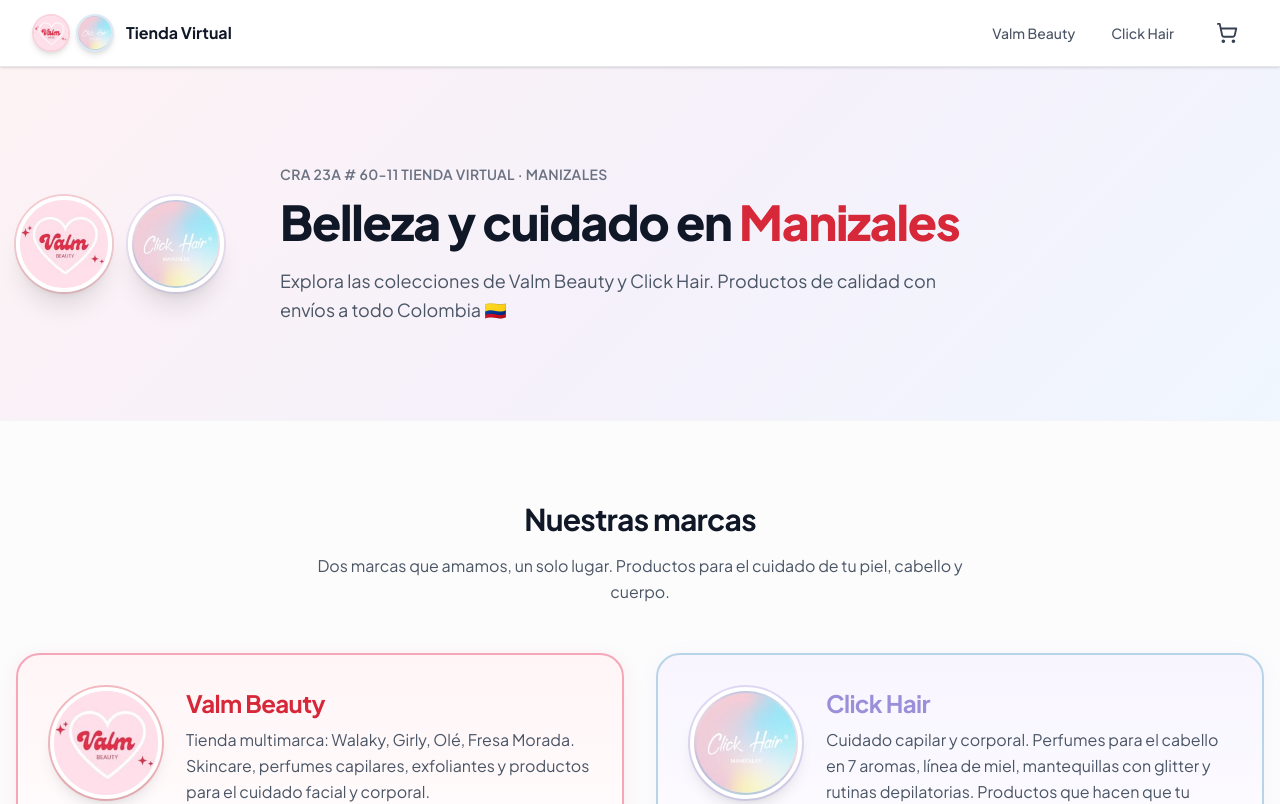
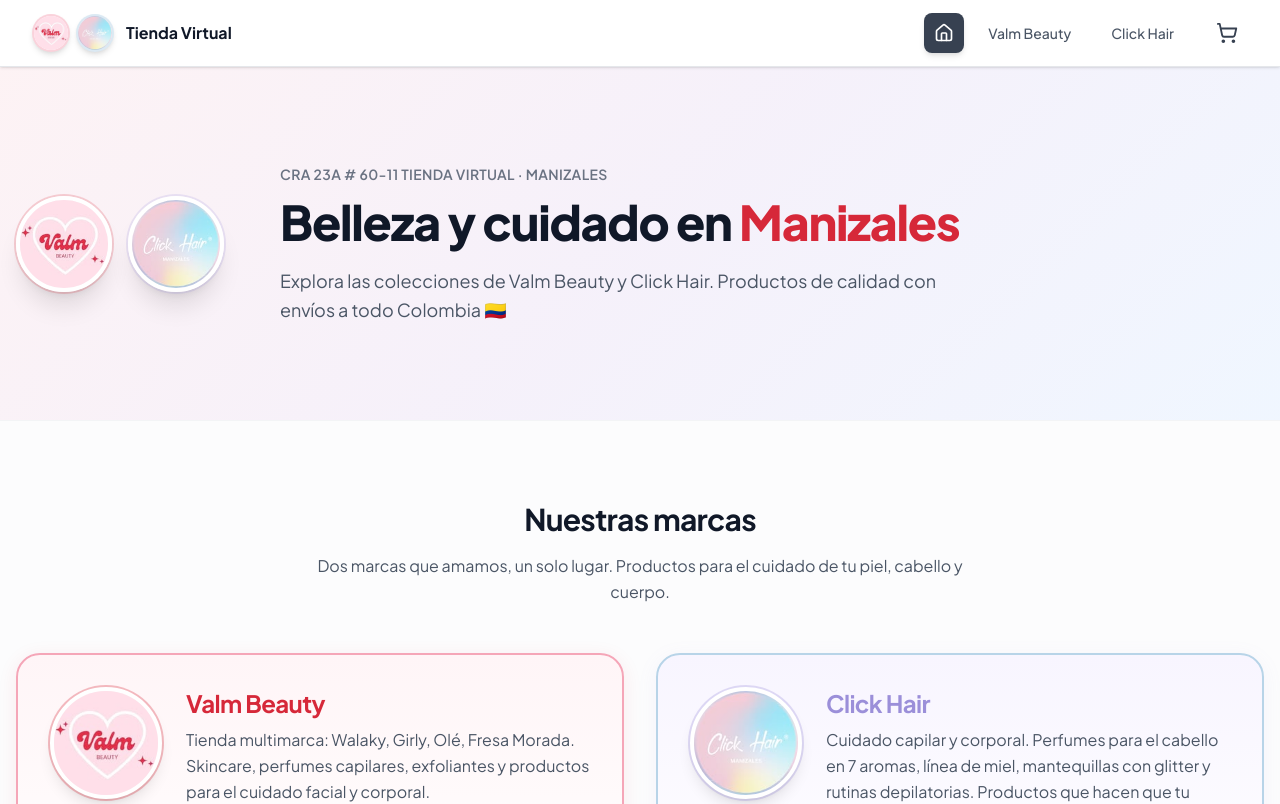
Before and after one commit to FreeAgentsDev/valm-clickhair, a Next.js app: page / in a window 1280 px wide. Shown: the top 804 px of the page. Built offline with nearby package versions, Linux system fonts and the light colour scheme.

Commit message:
feat(header): add Home icon in desktop nav
- Home icon links to / for easy return to landing
- Highlighted when on home page

```diff
--- a/src/components/Header.tsx
+++ b/src/components/Header.tsx
@@ -1,7 +1,7 @@
 "use client";
 
 import Link from "next/link";
-import { ShoppingCart, Instagram, Menu, X } from "lucide-react";
+import { ShoppingCart, Instagram, Menu, X, Home } from "lucide-react";
 import { RoundLogo } from "@/components/ui/RoundLogo";
 import { Sidebar } from "@/components/Sidebar";
 import { useSidebar } from "@/hooks/useSidebar";
@@ -81,7 +81,19 @@
           </div>
 
           {/* Desktop navigation */}
-          <div className="hidden items-center gap-1 md:flex">
+          <div className="hidden items-center gap-2 md:flex">
+            <Link
+              href="/"
+              className={`rounded-lg p-2.5 text-sm font-medium transition-all ${
+                !brand
+                  ? "text-white shadow-md"
+                  : "text-gray-600 hover:bg-gray-100 hover:text-gray-900"
+              }`}
+              style={!brand ? { backgroundColor: "#374151" } : undefined}
+              aria-label="Ir al inicio"
+            >
+              <Home size={20} aria-hidden />
+            </Link>
             {NAV_LINKS.map((link) => (
               <Link
                 key={link.href}
```
